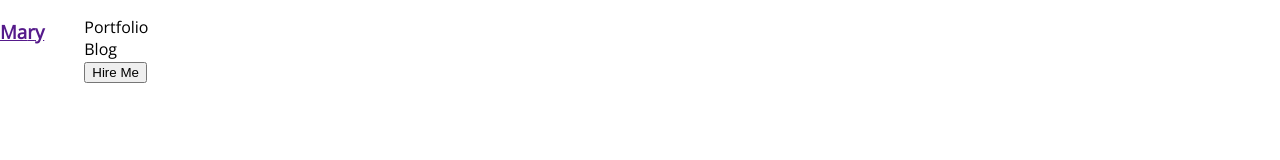
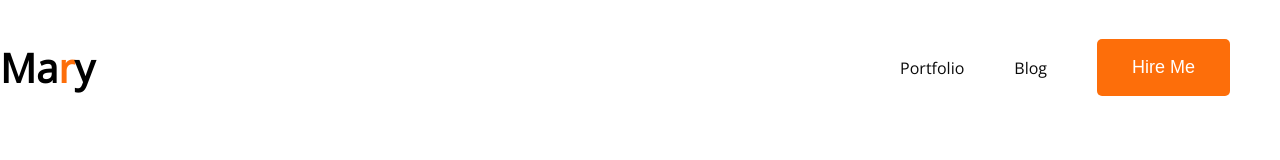
Before and after one commit to lilycm/first-portfolio, a plain HTML site: page index.html in a window 1280 px wide. Drawn offline with nearby package versions, Linux system fonts and the light colour scheme.

Commit message:
complete navbar

```diff
--- a/index.html
+++ b/index.html
@@ -19,12 +19,10 @@
     <!-- header section start -->
     <header>
         <nav>
-            <a href="">
-                <h3>Ma<span>r</span>y</h3>
-            </a>
+                <h3 class="header-title">Ma<span class="text-primary">r</span>y</h3>
             <ul>
-                <li>Portfolio</li>
-                <li>Blog</li>
+                <li><a href="">Portfolio</a></li>
+                <li><a href="">Blog</a></li>
                 <li><button>Hire Me</button></li>
             </ul>
         </nav>
--- a/style/style.css
+++ b/style/style.css
@@ -1,17 +1,56 @@
-body{
+body {
     margin: 0;
     padding: 0;
     font-family: 'Open Sans', sans-serif;
 }
 
+/* common shared style start */
+nav .header-title .text-primary {
+    color: #FD6E0A;
+}
+
+/* common shared style end */
+
 
 /* nav style start */
-nav{
+nav {
     display: flex;
+    display: flex;
+    justify-content: space-between;
 }
 
 
-nav li{
+nav .header-title {
+    color: black;
+    font-weight: 900;
+    font-size: 40px;
+}
+
+nav a {
+    text-decoration: none;
+}
+
+nav>ul {
+    display: flex;
+    align-items: center;
+}
+
+nav li {
     list-style-type: none;
+    margin-right: 50px;
 }
+
+nav li a {
+    color: rgb(10, 10, 10);
+}
+
+nav li button {
+    background: #FD6E0A;
+    border: none;
+    color: white;
+    font-size: 18px;
+    border-radius: 5px;
+    padding: 18px 35px;
+}
+
 /* nav style end */
```
